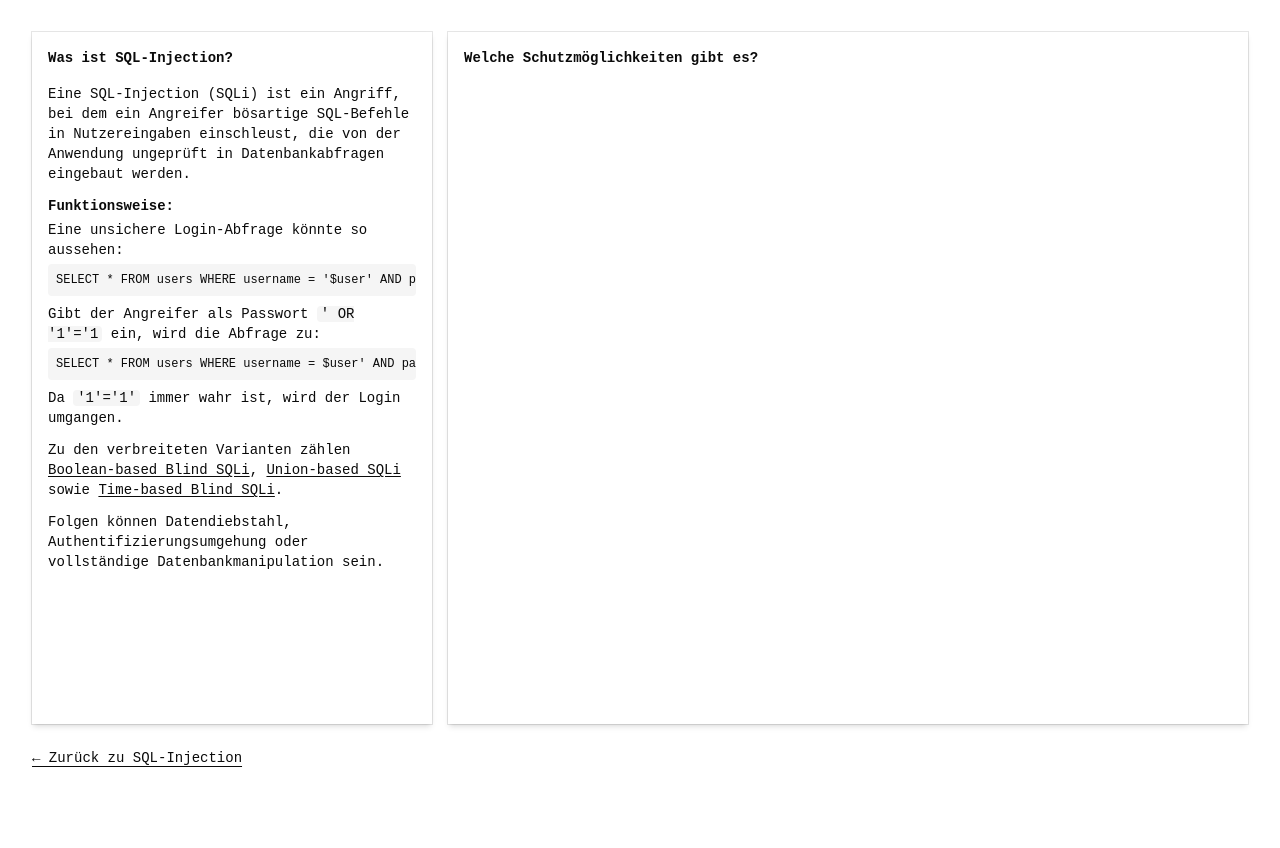
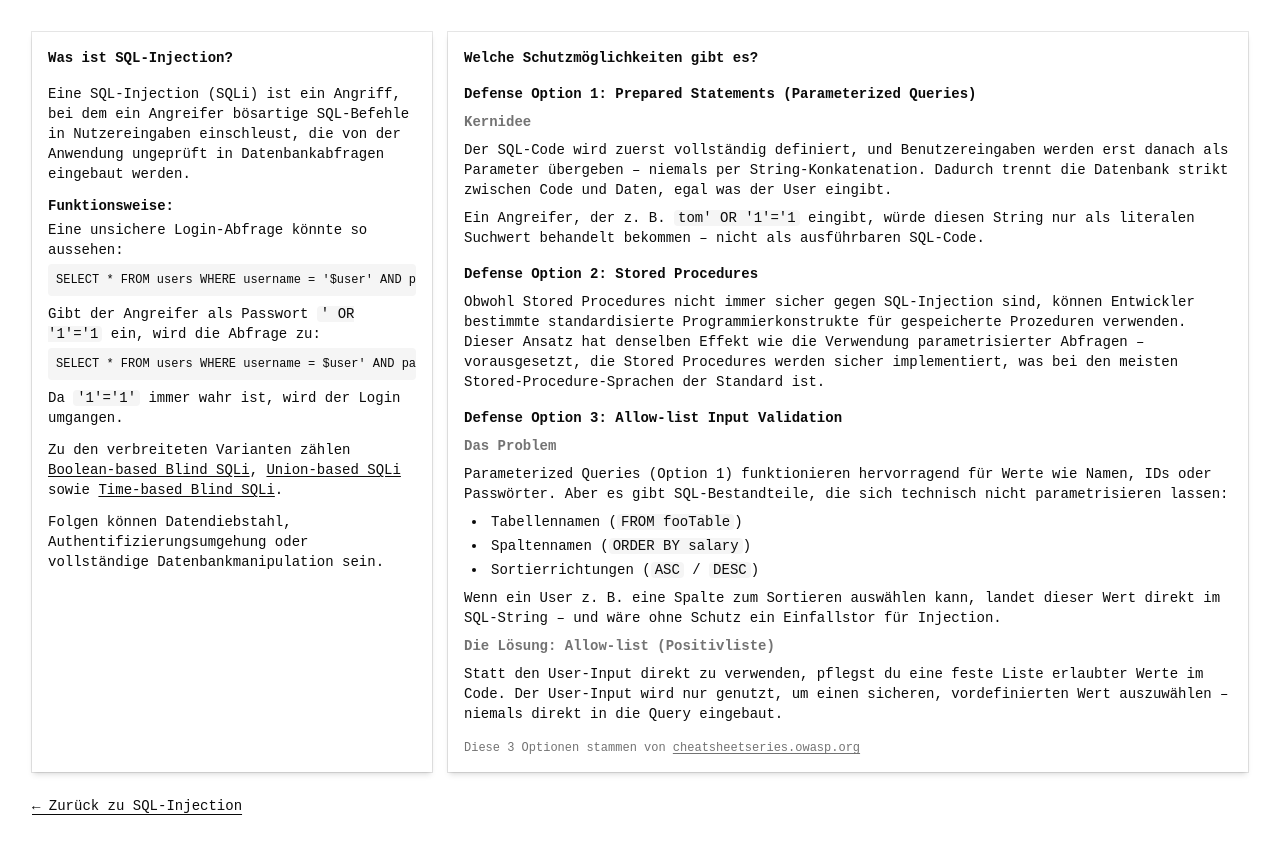
Before and after one commit to vgattringer/Demonstration, a React (Vite) app in the folder frontend/demonstration-app/: page /sql-injection/schutz in a window 1280 px wide. Before the commit the page ends 800 px from the top, so only its background shows below. Built offline with nearby package versions, Linux system fonts and the light colour scheme.

Commit message:
commit 3

```diff
--- a/frontend/demonstration-app/src/App.tsx
+++ b/frontend/demonstration-app/src/App.tsx
@@ -30,7 +30,7 @@ function Home() {
     <div className="flex min-h-svh flex-col items-center justify-center gap-8">
       <h1 className="text-3xl font-bold">Was ist...?</h1>
 
-      <Carousel className="w-full max-w-sm">
+      <Carousel className="w-full max-w-sm" opts={{ loop: true }}>
         <CarouselContent>
           {sections.map((section) => (
             <CarouselItem key={section.id}>
--- a/frontend/demonstration-app/src/pages/CrossSiteRequestForgery.tsx
+++ b/frontend/demonstration-app/src/pages/CrossSiteRequestForgery.tsx
@@ -1,10 +1,41 @@
 import { Link } from "react-router-dom"
+import { Card, CardContent, CardHeader, CardTitle } from "@/components/ui/card"
 
 export default function CrossSiteRequestForgery() {
   return (
-    <div className="flex min-h-svh flex-col items-center justify-center gap-4">
-      <h1 className="text-3xl font-bold">Cross-Site Request Forgery (CSRF)</h1>
-      <p className="text-muted-foreground">Inhalte folgen...</p>
+    <div className="flex min-h-svh flex-col p-8 gap-6">
+
+      <div className="flex flex-1 gap-4">
+
+        <Card className="flex-1 shadow-md">
+          <CardHeader>
+            <CardTitle className="font-bold">Was ist Cross-Site Request Forgery (CSRF)?</CardTitle>
+          </CardHeader>
+          <CardContent className="flex flex-col gap-3 text-sm">
+            {/* Inhalt folgt */}
+          </CardContent>
+        </Card>
+
+        <Card className="flex-1 shadow-md">
+          <CardHeader>
+            <CardTitle className="font-bold">Was passiert bei Cross-Site Request Forgery (CSRF)?</CardTitle>
+          </CardHeader>
+          <CardContent>
+            {/* Inhalt folgt */}
+          </CardContent>
+        </Card>
+
+        <Card className="flex-1 shadow-md">
+          <CardHeader>
+            <CardTitle className="font-bold">Was passiert im Code?</CardTitle>
+          </CardHeader>
+          <CardContent>
+            {/* Inhalt folgt */}
+          </CardContent>
+        </Card>
+
+      </div>
+
       <Link to="/" className="text-sm underline underline-offset-4">
         ← Zurück zur Übersicht
       </Link>
--- a/frontend/demonstration-app/src/pages/CrossSiteScripting.tsx
+++ b/frontend/demonstration-app/src/pages/CrossSiteScripting.tsx
@@ -1,10 +1,41 @@
 import { Link } from "react-router-dom"
+import { Card, CardContent, CardHeader, CardTitle } from "@/components/ui/card"
 
 export default function CrossSiteScripting() {
   return (
-    <div className="flex min-h-svh flex-col items-center justify-center gap-4">
-      <h1 className="text-3xl font-bold">Cross-Site Scripting (XSS)</h1>
-      <p className="text-muted-foreground">Inhalte folgen...</p>
+    <div className="flex min-h-svh flex-col p-8 gap-6">
+
+      <div className="flex flex-1 gap-4">
+
+        <Card className="flex-1 shadow-md">
+          <CardHeader>
+            <CardTitle className="font-bold">Was ist Cross-Site Scripting (XSS)?</CardTitle>
+          </CardHeader>
+          <CardContent className="flex flex-col gap-3 text-sm">
+            {/* Inhalt folgt */}
+          </CardContent>
+        </Card>
+
+        <Card className="flex-1 shadow-md">
+          <CardHeader>
+            <CardTitle className="font-bold">Was passiert bei Cross-Site Scripting (XSS)?</CardTitle>
+          </CardHeader>
+          <CardContent>
+            {/* Inhalt folgt */}
+          </CardContent>
+        </Card>
+
+        <Card className="flex-1 shadow-md">
+          <CardHeader>
+            <CardTitle className="font-bold">Was passiert im Code?</CardTitle>
+          </CardHeader>
+          <CardContent>
+            {/* Inhalt folgt */}
+          </CardContent>
+        </Card>
+
+      </div>
+
       <Link to="/" className="text-sm underline underline-offset-4">
         ← Zurück zur Übersicht
       </Link>
--- a/frontend/demonstration-app/src/pages/StoredVsReflectedXss.tsx
+++ b/frontend/demonstration-app/src/pages/StoredVsReflectedXss.tsx
@@ -2,9 +2,65 @@ import { Link } from "react-router-dom"
 
 export default function StoredVsReflectedXss() {
   return (
-    <div className="flex min-h-svh flex-col items-center justify-center gap-4">
+    <div className="flex min-h-svh flex-col p-8 gap-6">
+
       <h1 className="text-3xl font-bold">Stored versus Reflected XSS</h1>
-      <p className="text-muted-foreground">Inhalte folgen...</p>
+
+      <div className="overflow-x-auto">
+        <table className="w-full text-sm border-collapse">
+          <thead>
+            <tr>
+              <th className="border border-border p-3 text-left bg-muted font-semibold w-1/4">Kriterium</th>
+              <th className="border border-border p-3 text-left bg-muted font-semibold">Stored XSS</th>
+              <th className="border border-border p-3 text-left bg-muted font-semibold">Reflected XSS</th>
+            </tr>
+          </thead>
+          <tbody>
+            {[
+              ["Wie funktioniert es?",
+                "Der Schadcode wird dauerhaft in der Datenbank gespeichert (z.B. in einem Kommentar oder Profil).",
+                "Der Schadcode steckt in einer manipulierten URL und wird sofort vom Server zurückgespiegelt."],
+              ["Persistenz",
+                "Dauerhaft — bleibt bis zur manuellen Bereinigung aktiv.",
+                "Einmalig — funktioniert nur beim direkten Aufruf der präparierten URL."],
+              ["Wer ist betroffen?",
+                "Alle User, die die infizierte Seite aufrufen.",
+                "Nur User, die den manipulierten Link anklicken."],
+              ["Angriffsvektor",
+                "Eingabefeld auf der Website (z.B. Kommentarfeld, Username).",
+                "Phishing-Link per E-Mail, Chat oder sozialen Medien."],
+              ["Beispiel",
+                "<script>stealCookies()</script> als Kommentar gespeichert.",
+                "https://example.com/search?q=<script>stealCookies()</script>"],
+              ["Gefährlichkeit",
+                "Sehr hoch — trifft viele User automatisch.",
+                "Mittel — erfordert, dass das Opfer aktiv den Link öffnet."],
+              ["Erkennbarkeit",
+                "Schwerer zu entdecken — kein auffälliger Link nötig.",
+                "Leichter erkennbar — verdächtige URL sichtbar."],
+            ].map(([criterion, stored, reflected]) => (
+              <tr key={criterion} className="even:bg-muted/40">
+                <td className="border border-border p-3 font-semibold text-muted-foreground align-top">{criterion}</td>
+                <td className="border border-border p-3 align-top">{stored}</td>
+                <td className="border border-border p-3 align-top">{reflected}</td>
+              </tr>
+            ))}
+          </tbody>
+        </table>
+      </div>
+
+      <p className="text-xs text-muted-foreground">
+        Für eine Vermeidung von XSS Schwachstellen siehe{" "}
+        <a
+          href="https://cheatsheetseries.owasp.org/cheatsheets/Cross_Site_Scripting_Prevention_Cheat_Sheet.html"
+          target="_blank"
+          rel="noopener noreferrer"
+          className="underline underline-offset-2 hover:text-foreground"
+        >
+          cheatsheetseries.owasp.org
+        </a>
+      </p>
+
       <Link to="/" className="text-sm underline underline-offset-4">
         ← Zurück zur Übersicht
       </Link>
--- a/frontend/demonstration-app/src/pages/sql-injection/SqlInjectionSchutz.tsx
+++ b/frontend/demonstration-app/src/pages/sql-injection/SqlInjectionSchutz.tsx
@@ -16,8 +16,74 @@ export default function SqlInjectionSchutz() {
           <CardHeader>
             <CardTitle className="font-bold">Welche Schutzmöglichkeiten gibt es?</CardTitle>
           </CardHeader>
-          <CardContent>
-            {/* Inhalt folgt */}
+          <CardContent className="flex flex-col gap-4 text-sm">
+            <div className="flex flex-col gap-2">
+              <p className="font-semibold">
+                Defense Option 1: Prepared Statements (Parameterized Queries)
+              </p>
+              <p className="font-semibold text-muted-foreground">Kernidee</p>
+              <p>
+                Der SQL-Code wird zuerst vollständig definiert, und Benutzereingaben werden erst
+                danach als Parameter übergeben – niemals per String-Konkatenation. Dadurch trennt
+                die Datenbank strikt zwischen Code und Daten, egal was der User eingibt.
+              </p>
+              <p>
+                Ein Angreifer, der z. B.{" "}
+                <code className="bg-muted px-1 rounded">tom' OR '1'='1</code> eingibt, würde
+                diesen String nur als literalen Suchwert behandelt bekommen – nicht als
+                ausführbaren SQL-Code.
+              </p>
+            </div>
+
+            <div className="flex flex-col gap-2">
+              <p className="font-semibold">
+                Defense Option 2: Stored Procedures
+              </p>
+              <p>
+                Obwohl Stored Procedures nicht immer sicher gegen SQL-Injection sind, können
+                Entwickler bestimmte standardisierte Programmierkonstrukte für gespeicherte
+                Prozeduren verwenden. Dieser Ansatz hat denselben Effekt wie die Verwendung
+                parametrisierter Abfragen – vorausgesetzt, die Stored Procedures werden sicher
+                implementiert, was bei den meisten Stored-Procedure-Sprachen der Standard ist.
+              </p>
+            </div>
+
+            <div className="flex flex-col gap-2">
+              <p className="font-semibold">Defense Option 3: Allow-list Input Validation</p>
+              <p className="font-semibold text-muted-foreground">Das Problem</p>
+              <p>
+                Parameterized Queries (Option 1) funktionieren hervorragend für Werte wie Namen,
+                IDs oder Passwörter. Aber es gibt SQL-Bestandteile, die sich technisch nicht
+                parametrisieren lassen:
+              </p>
+              <ul className="list-disc list-inside flex flex-col gap-1 pl-2">
+                <li>Tabellennamen (<code className="bg-muted px-1 rounded">FROM fooTable</code>)</li>
+                <li>Spaltennamen (<code className="bg-muted px-1 rounded">ORDER BY salary</code>)</li>
+                <li>Sortierrichtungen (<code className="bg-muted px-1 rounded">ASC</code> / <code className="bg-muted px-1 rounded">DESC</code>)</li>
+              </ul>
+              <p>
+                Wenn ein User z. B. eine Spalte zum Sortieren auswählen kann, landet dieser Wert
+                direkt im SQL-String – und wäre ohne Schutz ein Einfallstor für Injection.
+              </p>
+              <p className="font-semibold text-muted-foreground">Die Lösung: Allow-list (Positivliste)</p>
+              <p>
+                Statt den User-Input direkt zu verwenden, pflegst du eine feste Liste erlaubter
+                Werte im Code. Der User-Input wird nur genutzt, um einen sicheren, vordefinierten
+                Wert auszuwählen – niemals direkt in die Query eingebaut.
+              </p>
+            </div>
+
+            <p className="text-xs text-muted-foreground">
+              Diese 3 Optionen stammen von{" "}
+              <a
+                href="https://cheatsheetseries.owasp.org/cheatsheets/SQL_Injection_Prevention_Cheat_Sheet.html"
+                target="_blank"
+                rel="noopener noreferrer"
+                className="underline underline-offset-2 hover:text-foreground"
+              >
+                cheatsheetseries.owasp.org
+              </a>
+            </p>
           </CardContent>
         </Card>
 
```
Also changed, not shown: frontend/demonstration-app/src/pages/SqlInjection.tsx (+27 -16 lines), 19 other files (tests, documents, lock files or other folders).
